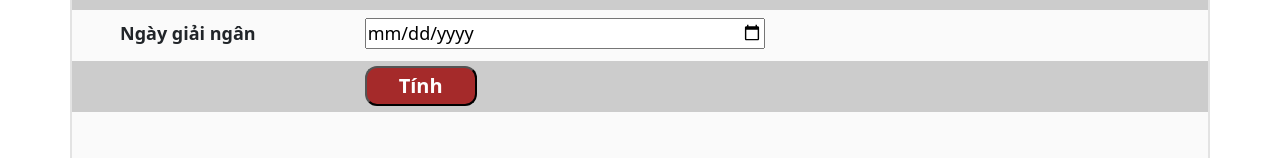
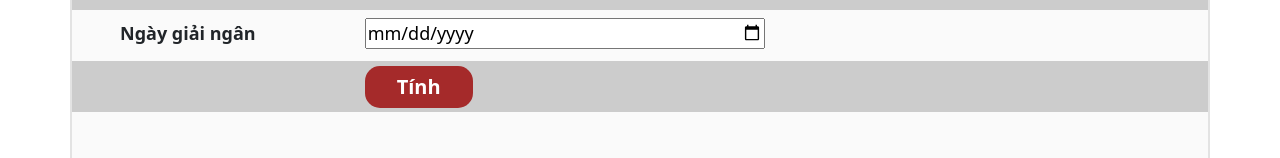
Before and after one commit to etasycandy/JavaScript, a plain HTML site: page Buoi 4/Assignment 02/Index.html in a window 1280 px wide. Shown: the part 242-400 px from the top of the page. Drawn offline with nearby package versions, Linux system fonts and the light colour scheme.

Commit message:
Add files via upload

```diff
--- a/Buoi 4/Assignment 02/style.css
+++ b/Buoi 4/Assignment 02/style.css
@@ -32,12 +32,13 @@
     padding: 0.3rem 3rem;
 }
 .container .tinh-toan button{
-    padding: 0.2rem 2rem;
+    padding: 0.4rem 2rem;
     background-color: brown;
     font-weight: 700;
     color: white;
     font-size: 20px;
-    border-radius: 12px;
+    border-radius: 15px;
+    border: none;
 }
 .container .tinh-toan button:hover{
     background-color: #ec171d;
```
